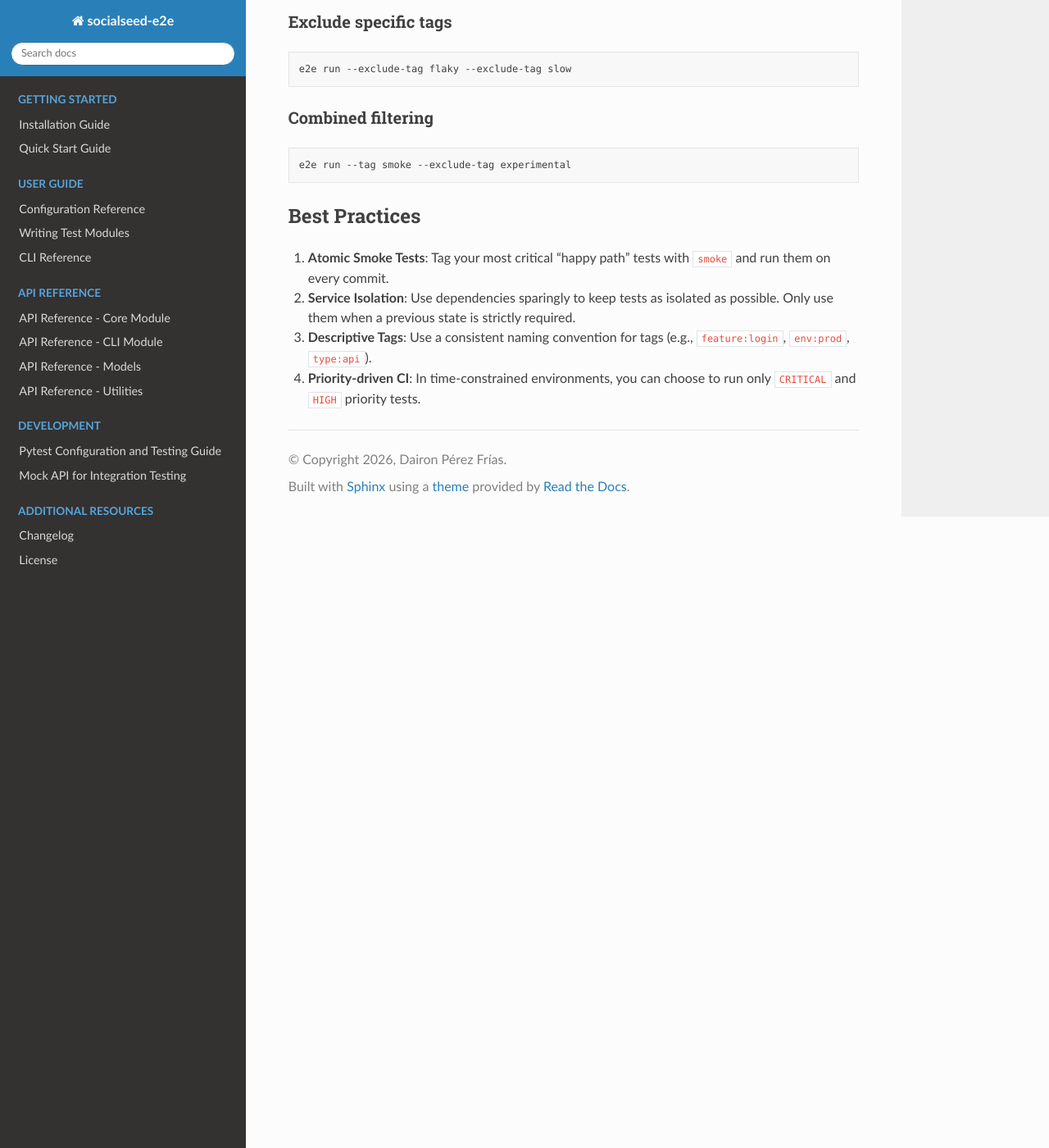
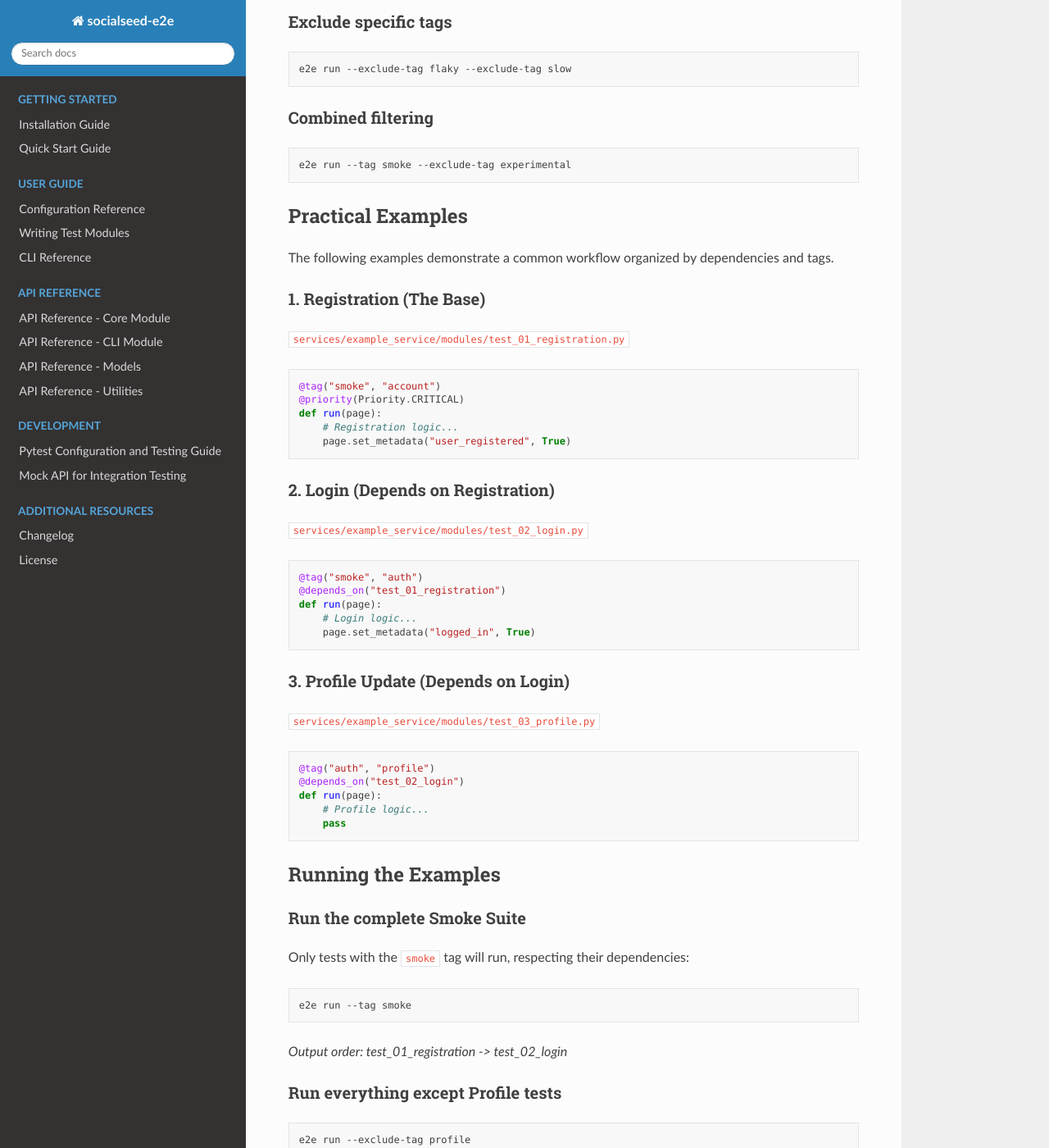
Before and after one commit to daironpf/socialseed-e2e, a Sphinx documentation site: the page built from docs/test-organization.md, in a window 1280 px wide and 1400 px high, scrolled down 1469 px. Shown: the whole window at 82% size. Built offline with Sphinx 7.4.7 and the Read the Docs theme 3.1.0, drawn with Linux system fonts in a browser that asks for light colours; some of the changed text lies outside the part shown.

````diff
--- a/docs/test-organization.md
+++ b/docs/test-organization.md
@@ -60,6 +60,60 @@
 e2e run --tag smoke --exclude-tag experimental
 ```
 
+## Practical Examples
+
+The following examples demonstrate a common workflow organized by dependencies and tags.
+
+### 1. Registration (The Base)
+`services/example_service/modules/test_01_registration.py`
+```python
+@tag("smoke", "account")
+@priority(Priority.CRITICAL)
+def run(page):
+    # Registration logic...
+    page.set_metadata("user_registered", True)
+```
+
+### 2. Login (Depends on Registration)
+`services/example_service/modules/test_02_login.py`
+```python
+@tag("smoke", "auth")
+@depends_on("test_01_registration")
+def run(page):
+    # Login logic...
+    page.set_metadata("logged_in", True)
+```
+
+### 3. Profile Update (Depends on Login)
+`services/example_service/modules/test_03_profile.py`
+```python
+@tag("auth", "profile")
+@depends_on("test_02_login")
+def run(page):
+    # Profile logic...
+    pass
+```
+
+## Running the Examples
+
+### Run the complete Smoke Suite
+Only tests with the `smoke` tag will run, respecting their dependencies:
+```bash
+e2e run --tag smoke
+```
+*Output order: test_01_registration -> test_02_login*
+
+### Run everything except Profile tests
+```bash
+e2e run --exclude-tag profile
+```
+
+### Run only Auth-related tests
+This will trigger `test_02_login` and `test_03_profile` (and their dependency `test_01_registration` if not filtered out):
+```bash
+e2e run --tag auth
+```
+
 ## Best Practices
 
 1.  **Atomic Smoke Tests**: Tag your most critical "happy path" tests with `smoke` and run them on every commit.
````
Also changed, not shown: 4 other files.
